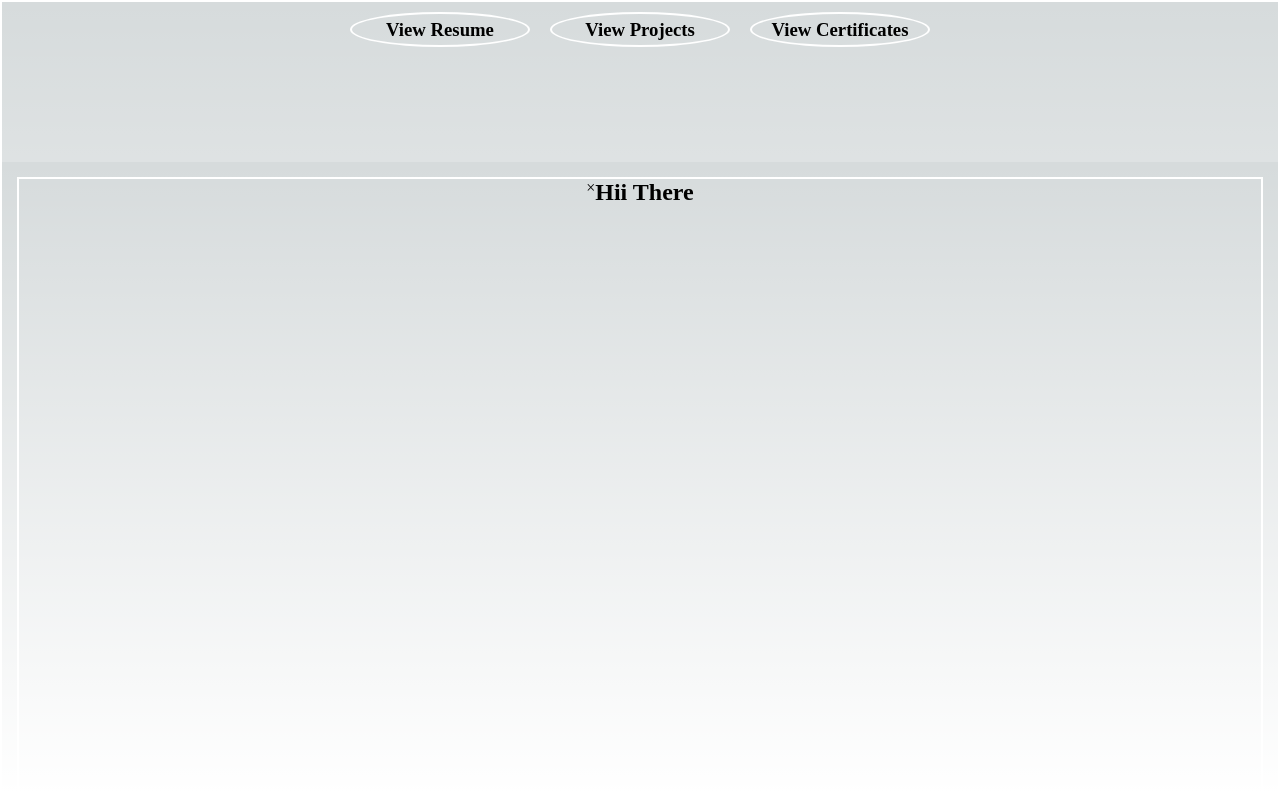
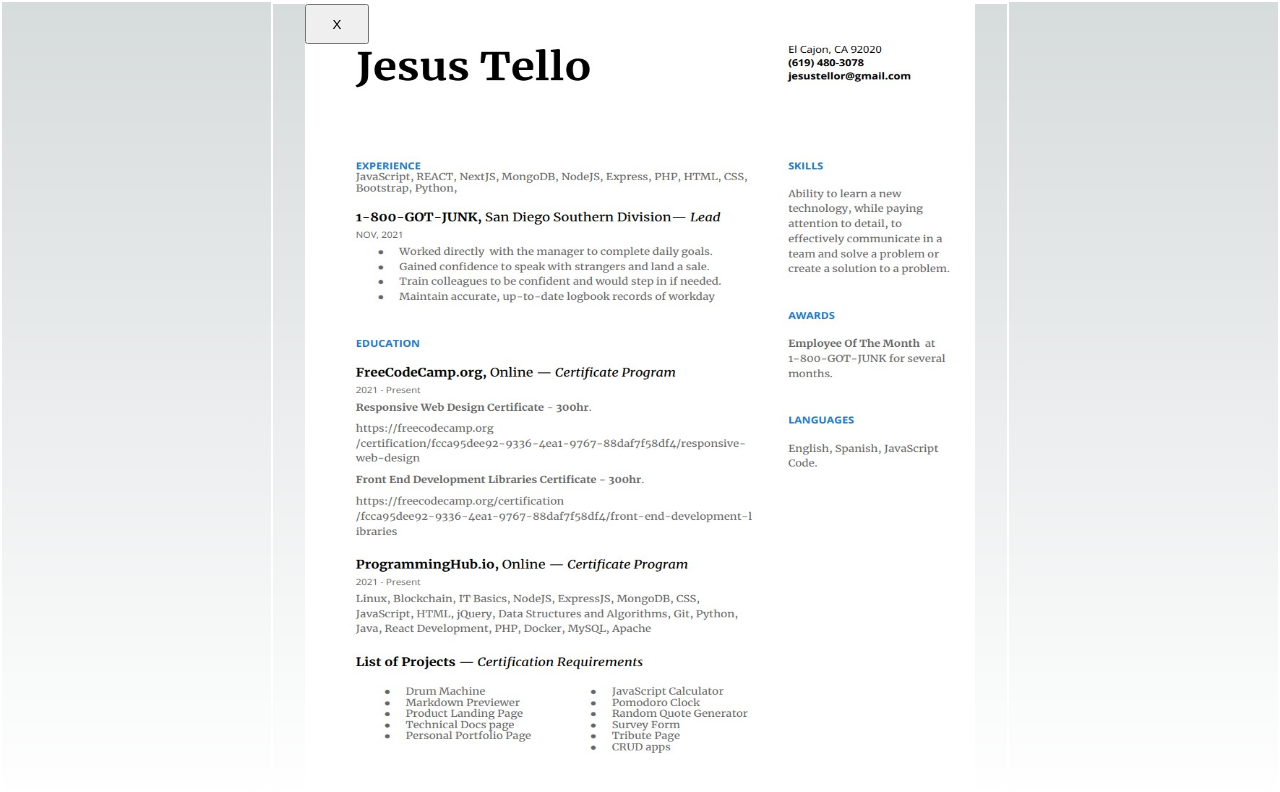
Before and after one commit to jesustellor/NewResume, a Next.js app: page / in a window 1280 px wide. Both pictures are taken after a click on the element "View Resume". Shown: the top 792 px of the page. Built offline with nearby package versions, Linux system fonts and the light colour scheme.

Commit message:
working with border to keep things dynamically in place

```diff
--- a/pages/index.js
+++ b/pages/index.js
@@ -1,50 +1,116 @@
 import Head from "next/head";
 import Image from "next/image";
-import { Inter } from "@next/font/google";
+import { Fascinate, Inter } from "@next/font/google";
 import styles from "../styles/Home.module.css";
-import { useState } from "react";
+import { useState, useEffect } from "react";
+
 
 //className={Inter.className}
 const inter = Inter({ subsets: ["latin"] });
 
+
 export default function Home() {
-  const [show, setShow] = useState(false);
+  const [resume, setResume] = useState(false);
+  const [projects, setProjects] = useState(false);
+  const [certificates, setCertificates] = useState(false);
 
-  let openResume = () => {
-    setShow(true);
+
+
+  useEffect(() => {
+    if (resume) {
+      const resumeElement = document.querySelector(`.${styles.resume}`);
+      resumeElement.scrollIntoView({ behavior: 'smooth', block: 'start' });
+    } else if (projects){
+      const resumeElement = document.querySelector(`.${styles.projects}`);
+      resumeElement.scrollIntoView({ behavior: 'smooth', block: 'start' });
+    } else if (certificates){
+      const resumeElement = document.querySelector(`.${styles.certificates}`);
+      resumeElement.scrollIntoView({ behavior: 'smooth', block: 'start' });
+    }
+  }, [resume, projects, certificates]);
+
+  let openUp = (event) => {
+    if(event.target.innerText === "View Resume"){
+      if(projects || certificates){
+        setCertificates(false);
+        setProjects(false);
+      }
+      setResume(!resume);
+    } else if(event.target.innerText === "View Projects"){
+      if(resume || certificates){
+        setCertificates(false);
+        setResume(false);
+      }
+      setProjects(!projects);
+    } else if(event.target.innerText === "View Certificates"){
+      if(resume || projects){
+        setProjects(false);
+        setResume(false);
+      }
+      setCertificates(!certificates);
+    }
+    console.log(event.target.innerHTML)
   };
-  let closeResume = () => {
-    setShow(false);
+
+  let closeWindow = () => {
+    setResume(false);
+    setProjects(false);
+    setCertificates(false);
   };
 
   return (
-    <main className={styles.main}>
+
+    <section className={styles.main}>
       <Head>
         <title>Full Stack Developer</title>
         <meta name="description" content="My Resume and profile" />
         <meta name="viewport" content="width=device-width, initial-scale=1" />
       </Head>
       <nav className={styles.navigation}>
-        <section className={styles.firstBox} onClick={openResume}>
+        <section className={styles.firstBox} onClick={openUp}>
           <h1>View Resume</h1>
         </section>
-        <section className={styles.firstBox} onClick={openResume}>
+        <section className={styles.firstBox} onClick={openUp}>
           <h1>View Projects</h1>
         </section>
-        <section className={styles.firstBox} onClick={openResume}>
+        <section className={styles.firstBox} onClick={openUp}>
           <h1>View Certificates</h1>
         </section>
       </nav>
-      <body className={styles.body}>
+      <section className={styles.body}>
         <>
-          {show && (
+          {resume && (
             <section className={styles.resume}>
-              <span onClick={closeResume}>&times;</span>
-              <h1>Hii There</h1>
+              <button className={styles.closeButtonResume} onClick={closeWindow}>X</button>
+              <Image
+                className={styles.resumeImage}
+                src="/resume.jpg"
+                alt="A picture of my resume showing my skills education and Work Experience."
+                width={670}
+                height={700}
+              />
+            </section>
+          )}
+          {projects && (
+            <section className={styles.projects}>
+              <button className={styles.closeButtonProject} onClick={closeWindow}>&times;</button>
+              <section>
+                <ul className={styles.projectList}>
+                  <li className={styles.projectListItems}>Pomodoro:<iframe className={styles.iframePomodoroSite} src="https://pomodoro-jade-seven.vercel.app/" border="0"></iframe></li>
+                  <li className={styles.projectListItems}>Calculator:<iframe className={styles.iframeCalculatorSite} src="https://calculator-murex-psi.vercel.app/" border="0"></iframe></li>
+                </ul>
+              </section>
+            </section>
+          )}
+          {certificates && (
+            <section className={styles.certificates}>
+              <button className={styles.closeButton} onClick={closeWindow}>&times;</button>
+              <h1>Hii There again</h1>
             </section>
           )}
         </>
-        <Image className={styles.image}
+        <Image
+          className={styles.image}
           src="/smile.jpg"
           alt="A description of the image"
           width={200}
@@ -60,7 +126,7 @@ export default function Home() {
           moment to review my portfolio, projects and resume as linked above to
           see my qualifications and past work.
         </p>
-      </body>
-    </main>
+      </section>
+    </section>
   );
 }
--- a/styles/Home.module.css
+++ b/styles/Home.module.css
@@ -1,27 +1,30 @@
 .main {
   text-align: center;
   display: flex;
-  flex-direction: column;
   flex-wrap: wrap;
+  justify-content: center;
   /*remove*/
   border: 2px solid white;
   height: 100vh;
+  overflow: auto;
 }
 .navigation {
   display: flex;
+  margin-top: 35px;
+  flex-direction: row;
   justify-content: center;
-  height: 20vh;
+  height: 10vh;
 }
+
 .body {
-  height: 79vh;
+  display: flex;
+  flex-direction: column;
 }
 
 .resume {
   display: flex;
+  margin: auto;
   justify-content: center;
-  margin:15px;
-  height: 77vh;
-  /*remove*/
   border: 2px solid white;
 }
 .firstBox {
@@ -41,6 +44,7 @@
 }
 
 .introParagraph {
+
   padding: 2px;
   border: 2px solid white;
   border-radius: 2%;
@@ -48,7 +52,92 @@
   font-size: large;
 }
 
+.resumeImage {
+  position: relative;
+  right: 2.5vw;
+  height: 99vh;
+}
+
 .image {
+  margin-top: 80px;
+  display: flex;
+  align-self: center;
+
   border: 2px solid white;
   border-radius: 2%;
 }
+
+.closeButtonResume {
+  z-index: 1;
+  position: relative;
+  left: 2.5vw;
+  height: 5vh;
+  width: 5vw;
+}
+
+.projects {
+  display: flex;
+  flex-direction: column;
+  height: 99vh;
+  margin: auto;
+  border: 2px solid white;
+}
+
+.closeButtonProject {
+  position: relative;
+  top: 10px;
+  left: 10px;
+  height: 5vh;
+  width: 5vw;
+}
+
+.projectList {
+  display: flex;
+}
+
+.projectListItems {
+display: flex;
+flex-direction: column;
+}
+
+.iframePomodoroSite {
+  height: 45vh;
+  width: 44vw;
+}
+
+.iframeCalculatorSite {
+  height: 90vh;
+  width: 44vw;
+}
+
+.certificates {
+    /*remove*/
+    border: 2px solid white;
+    height: 99vh;
+}
+
+@media only screen and (max-width: 750px){
+  .projects {
+    display: flex;
+    flex-direction: column;
+    height: auto;
+    margin: auto;
+    border: 2px solid white;
+  }
+
+  .projectList {
+    display: flex;
+    flex-direction: column;
+  }
+
+  .iframePomodoroSite {
+    height: 45vh;
+    width: 60vw;
+  }
+
+  .iframeCalculatorSite {
+    height: 90vh;
+    width: 60vw;
+  }
+
+}
```
Also changed, not shown: public/resume.jpg (added).
